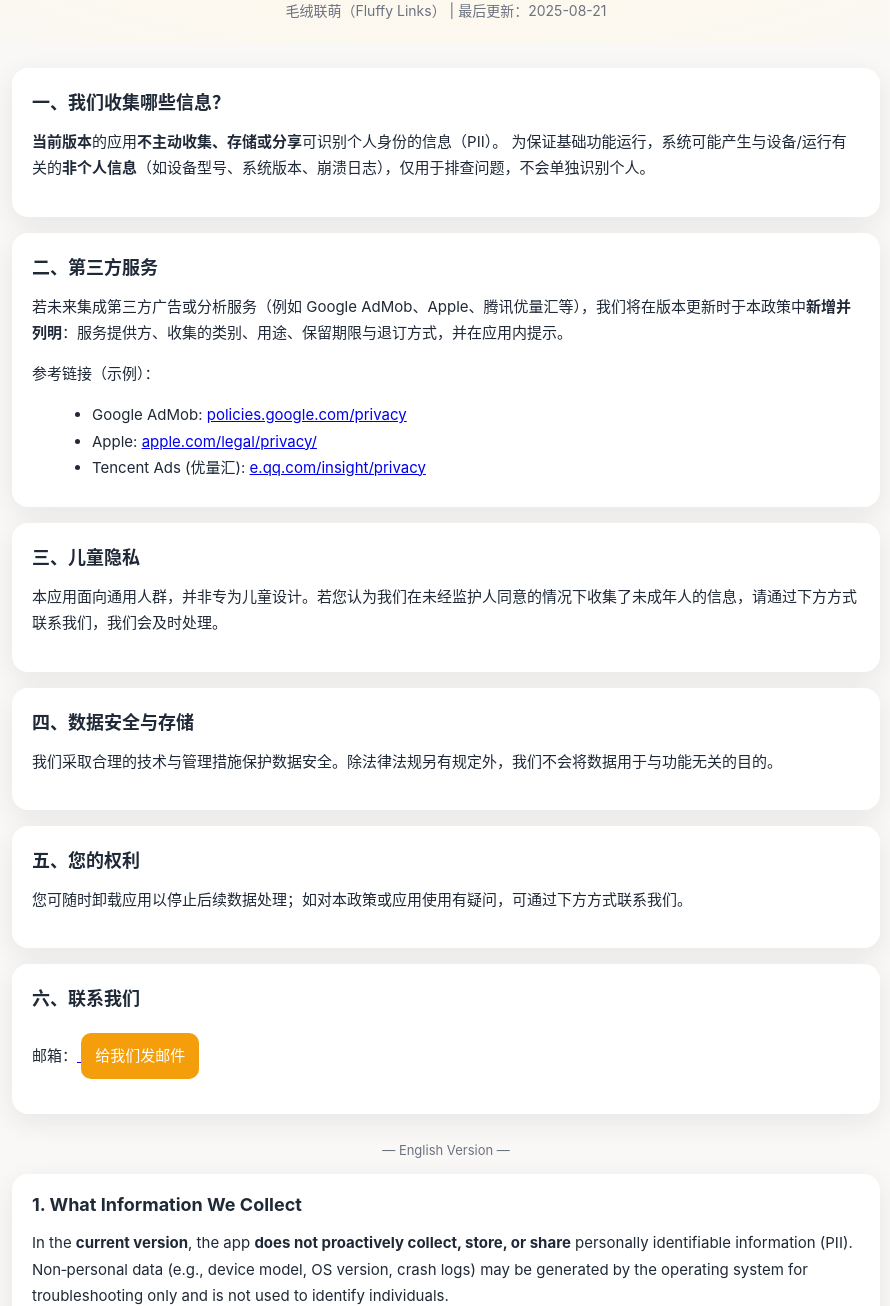
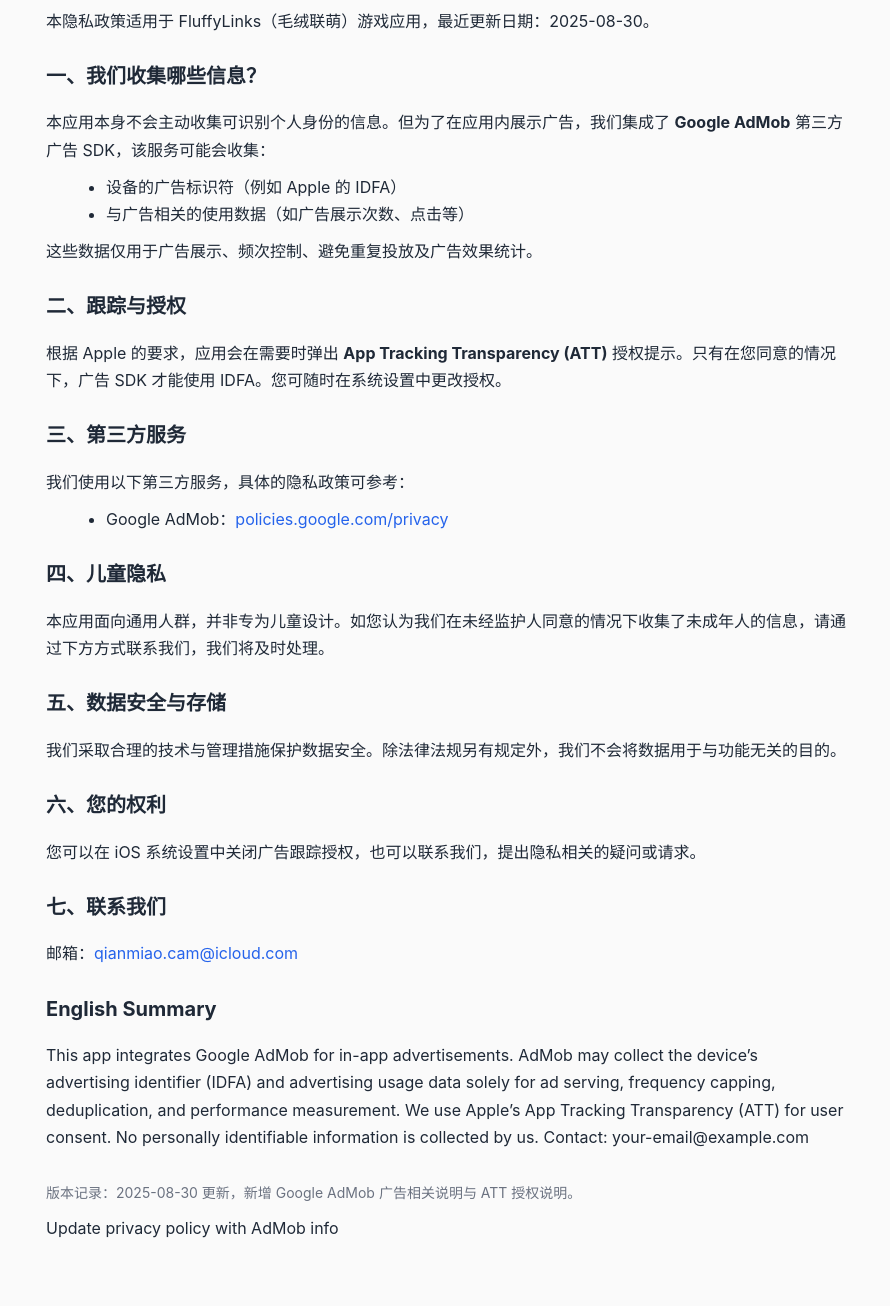
Before and after one commit to CommieKitty/fluffylinks-support, a plain HTML site: page privacy.html in a window 1280 px wide. Shown: the part 94-1400 px from the top of the page, without its empty margins (194-1084 px from the left). After the commit the page ends 1356 px from the top, so only its background shows below. Drawn offline with Linux system fonts and the light colour scheme.

Commit message:
Update privacy.html

```diff
--- a/privacy.html
+++ b/privacy.html
@@ -1,115 +1,58 @@
 <!DOCTYPE html>
-<html lang="zh-CN">
+<html lang="zh-Hans">
 <head>
-<meta charset="UTF-8">
-<meta name="viewport" content="width=device-width, initial-scale=1">
-<title>隐私政策 | 毛绒联萌 (Fluffy Links)</title>
-<style>
-  :root { --bg:#faf8f6; --card:#ffffff; --text:#1f2937; --muted:#6b7280; --accent:#f59e0b; }
-  * { box-sizing:border-box; }
-  body { margin:0; background:var(--bg); color:var(--text);
-         font-family:-apple-system,BlinkMacSystemFont,"Segoe UI",Roboto,Helvetica,Arial,"PingFang SC","Hiragino Sans GB","Microsoft YaHei","Noto Sans CJK SC",sans-serif; }
-  header { padding:48px 16px 24px; text-align:center; background:radial-gradient(1200px 400px at 50% -10%, #fff9e6 0%, var(--bg) 60%); }
-  h1 { margin:0 0 6px; font-size:28px; }
-  .sub { color:var(--muted); font-size:14px; }
-  main { max-width:900px; margin:24px auto 56px; padding:0 16px; }
-  .card { background:var(--card); border-radius:16px; box-shadow:0 8px 28px rgba(17,24,39,.08); padding:20px; margin:16px 0; }
-  h2 { margin:0 0 10px; font-size:18px; }
-  p,li { line-height:1.75; font-size:15px; }
-  ul { margin:6px 0 6px 20px; }
-  a.btn { display:inline-block; background:var(--accent); color:#fff; text-decoration:none; padding:10px 14px; border-radius:10px; margin-top:8px; }
-  .lang-split { margin:28px 0 8px; color:var(--muted); font-size:13px; text-align:center; }
-  footer { text-align:center; color:var(--muted); font-size:12px; padding:32px 16px 48px; }
-  code { background:#f3f4f6; padding:2px 6px; border-radius:6px; }
-</style>
+  <meta charset="utf-8" />
+  <meta name="viewport" content="width=device-width, initial-scale=1" />
+  <title>隐私政策 | FluffyLinks / 毛绒联萌</title>
+  <style>
+    body{font-family:-apple-system,BlinkMacSystemFont,Segoe UI,Roboto,Helvetica,Arial,sans-serif;max-width:800px;margin:0 auto;padding:20px;line-height:1.7;color:#1f2937;background:#fafafa}
+    h1{font-size:26px;margin-bottom:20px}
+    h2{margin-top:24px;font-size:20px}
+    p{margin:10px 0}
+    ul{margin:10px 0 10px 20px}
+    a{color:#2563eb;text-decoration:none}
+    .muted{color:#6b7280;font-size:14px;margin-top:30px}
+  </style>
 </head>
 <body>
-<header>
-  <h1>隐私政策</h1>
-  <div class="sub">毛绒联萌（Fluffy Links） | 最后更新：2025-08-21</div>
-</header>
+  <h1>隐私政策（Privacy Policy）</h1>
 
-<main>
-  <section class="card">
-    <h2>一、我们收集哪些信息？</h2>
-    <p><strong>当前版本</strong>的应用<strong>不主动收集、存储或分享</strong>可识别个人身份的信息（PII）。
-    为保证基础功能运行，系统可能产生与设备/运行有关的<strong>非个人信息</strong>（如设备型号、系统版本、崩溃日志），仅用于排查问题，不会单独识别个人。</p>
-  </section>
+  <p>本隐私政策适用于 FluffyLinks（毛绒联萌）游戏应用，最近更新日期：2025-08-30。</p>
 
-  <section class="card">
-    <h2>二、第三方服务</h2>
-    <p>若未来集成第三方广告或分析服务（例如 Google AdMob、Apple、腾讯优量汇等），我们将在版本更新时于本政策中<strong>新增并列明</strong>：服务提供方、收集的类别、用途、保留期限与退订方式，并在应用内提示。</p>
-    <p>参考链接（示例）：</p>
-    <ul>
-      <li>Google AdMob: <a href="https://policies.google.com/privacy" target="_blank" rel="noopener">policies.google.com/privacy</a></li>
-      <li>Apple: <a href="https://www.apple.com/legal/privacy/" target="_blank" rel="noopener">apple.com/legal/privacy/</a></li>
-      <li>Tencent Ads (优量汇): <a href="https://e.qq.com/insight/privacy" target="_blank" rel="noopener">e.qq.com/insight/privacy</a></li>
-    </ul>
-  </section>
+  <h2>一、我们收集哪些信息？</h2>
+  <p>本应用本身不会主动收集可识别个人身份的信息。但为了在应用内展示广告，我们集成了 <strong>Google AdMob</strong> 第三方广告 SDK，该服务可能会收集：</p>
+  <ul>
+    <li>设备的广告标识符（例如 Apple 的 IDFA）</li>
+    <li>与广告相关的使用数据（如广告展示次数、点击等）</li>
+  </ul>
+  <p>这些数据仅用于广告展示、频次控制、避免重复投放及广告效果统计。</p>
 
-  <section class="card">
-    <h2>三、儿童隐私</h2>
-    <p>本应用面向通用人群，并非专为儿童设计。若您认为我们在未经监护人同意的情况下收集了未成年人的信息，请通过下方方式联系我们，我们会及时处理。</p>
-  </section>
+  <h2>二、跟踪与授权</h2>
+  <p>根据 Apple 的要求，应用会在需要时弹出 <strong>App Tracking Transparency (ATT)</strong> 授权提示。只有在您同意的情况下，广告 SDK 才能使用 IDFA。您可随时在系统设置中更改授权。</p>
 
-  <section class="card">
-    <h2>四、数据安全与存储</h2>
-    <p>我们采取合理的技术与管理措施保护数据安全。除法律法规另有规定外，我们不会将数据用于与功能无关的目的。</p>
-  </section>
+  <h2>三、第三方服务</h2>
+  <p>我们使用以下第三方服务，具体的隐私政策可参考：</p>
+  <ul>
+    <li>Google AdMob：<a href="https://policies.google.com/privacy" target="_blank">policies.google.com/privacy</a></li>
+  </ul>
 
-  <section class="card">
-    <h2>五、您的权利</h2>
-    <p>您可随时卸载应用以停止后续数据处理；如对本政策或应用使用有疑问，可通过下方方式联系我们。</p>
-  </section>
+  <h2>四、儿童隐私</h2>
+  <p>本应用面向通用人群，并非专为儿童设计。如您认为我们在未经监护人同意的情况下收集了未成年人的信息，请通过下方方式联系我们，我们将及时处理。</p>
 
-  <section class="card">
-    <h2>六、联系我们</h2>
-    <p>邮箱：<a href="mailto:qianmiao.cam@icloud.com">
-    <a class="btn" href="mailto:qianmiao.cam@icloud.com?subject=Privacy%20Policy%20Inquiry">给我们发邮件</a>
-  </section>
+  <h2>五、数据安全与存储</h2>
+  <p>我们采取合理的技术与管理措施保护数据安全。除法律法规另有规定外，我们不会将数据用于与功能无关的目的。</p>
 
-  <div class="lang-split">— English Version —</div>
+  <h2>六、您的权利</h2>
+  <p>您可以在 iOS 系统设置中关闭广告跟踪授权，也可以联系我们，提出隐私相关的疑问或请求。</p>
 
-  <section class="card">
-    <h2>1. What Information We Collect</h2>
-    <p>In the <strong>current version</strong>, the app <strong>does not proactively collect, store, or share</strong> personally identifiable information (PII).
-    Non‑personal data (e.g., device model, OS version, crash logs) may be generated by the operating system for troubleshooting only and is not used to identify individuals.</p>
-  </section>
+  <h2>七、联系我们</h2>
+  <p>邮箱：<a href="mailto:qianmiao.cam@icloud.com">qianmiao.cam@icloud.com</a></p>
 
-  <section class="card">
-    <h2>2. Third‑Party Services</h2>
-    <p>If we integrate third‑party advertising or analytics services in future releases (e.g., Google AdMob, Apple, Tencent Youlianghui), we will <strong>update this policy</strong> to list each provider, the categories of data collected, purposes, retention, and opt‑out methods, and we will also provide an in‑app notice.</p>
-  </section>
+  <h2>English Summary</h2>
+  <p>This app integrates Google AdMob for in-app advertisements. AdMob may collect the device’s advertising identifier (IDFA) and advertising usage data solely for ad serving, frequency capping, deduplication, and performance measurement. We use Apple’s App Tracking Transparency (ATT) for user consent. No personally identifiable information is collected by us. Contact: your-email@example.com</p>
 
-  <section class="card">
-    <h2>3. Children’s Privacy</h2>
-    <p>This app is intended for a general audience and is not designed specifically for children. If you believe we have collected information from a minor without parental consent, please contact us and we will address it promptly.</p>
-  </section>
-
-  <section class="card">
-    <h2>4. Data Security & Storage</h2>
-    <p>We take reasonable technical and organizational measures to protect data security. Unless required by law, we do not use data for purposes unrelated to app functionality.</p>
-  </section>
-
-  <section class="card">
-    <h2>5. Your Choices</h2>
-    <p>You can stop all further data processing by uninstalling the app at any time. For questions about this policy, please contact us.</p>
-  </section>
-
-  <section class="card">
-    <h2>6. Contact</h2>
-    <p>Email: <a href="mailto:qianmiao.cam@icloud.com">qianmiao.cam@icloud.com</a> </p>
-    <a class="btn" href="qianmiao.cam@icloud.com?subject=Privacy%20Policy%20Inquiry">Email us</a>
-  </section>
-
-  <section class="card">
-    <h2>Policy Updates</h2>
-    <p>We may update this policy to reflect changes to the app or applicable laws. The “Last updated” date at the top will be revised accordingly.</p>
-  </section>
-</main>
-
-<footer>
-  © 2025 Fluffy Links. All rights reserved.
-</footer>
+  <p class="muted">版本记录：2025-08-30 更新，新增 Google AdMob 广告相关说明与 ATT 授权说明。</p>
 </body>
 </html>
+
+Update privacy policy with AdMob info
```
